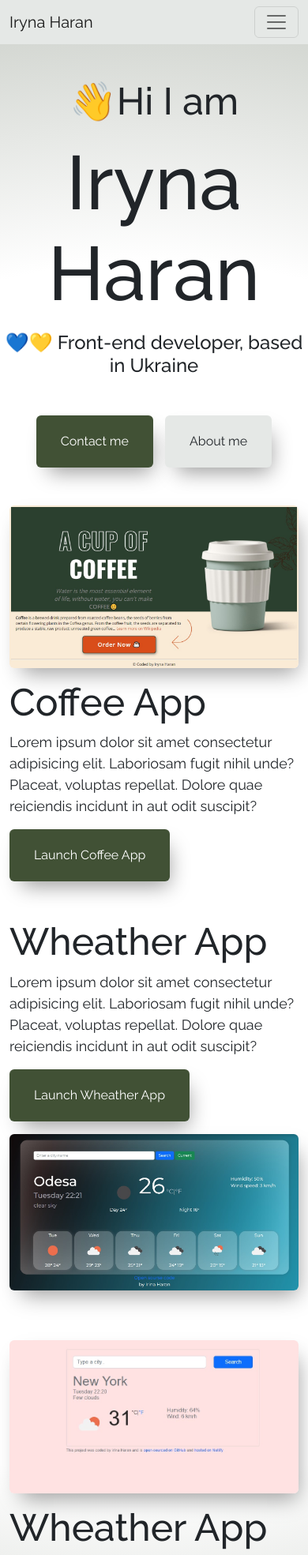
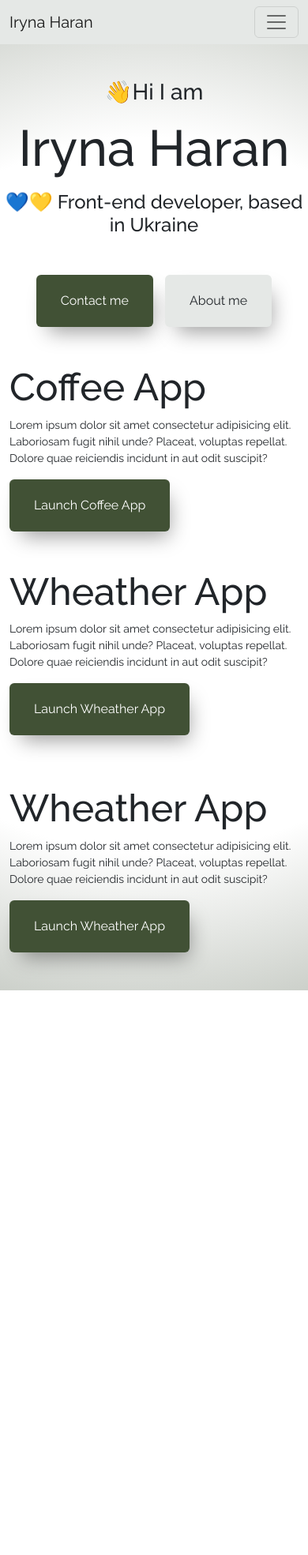
Before and after one commit to Nimuer/my-progects, a plain HTML site: page index.html in a window 390 px wide. Shown: the top 1969 px of the page at 79% size. After the commit the page ends 1254 px from the top, so only its background shows below. Drawn offline with nearby package versions, Linux system fonts and the light colour scheme.

Commit message:
add SEO and responsive design

```diff
--- a/index.html
+++ b/index.html
@@ -4,7 +4,11 @@
     <meta charset="UTF-8" />
     <meta name="viewport" content="width=device-width, initial-scale=1.0" />
     <meta http-equiv="X-UA-Compatible" content="ie=edge" />
-    <title>🔳 Iryna Haran</title>
+    <title>🔳Front-end developer| Iryna Haran</title>
+    <meta
+      name="description"
+      content="Hi, I am Front-end developer, based in Ukraine. Searching for interest progects and people."
+    />
     <!-- CSS only -->
     <link rel="preconnect" href="https://fonts.googleapis.com" />
     <link rel="preconnect" href="https://fonts.gstatic.com" crossorigin />
@@ -83,9 +87,9 @@
         <div class="col-md-6">
           <img
             src="./img/fp-1.jpg"
-            alt="image of progect"
+            alt="image of progect for coffee shop"
             width="650"
-            class="img-fluid rounded img-shadow"
+            class="img-fluid rounded img-shadow hide-img"
           />
         </div>
         <div class="col-md-6">
@@ -123,9 +127,9 @@
         <div class="col-md-6">
           <img
             src="./img/fp-2.jpg"
-            alt="image of progect"
+            alt="image of progect of Weather App Api matte glass"
             width="650"
-            class="img-fluid rounded img-shadow"
+            class="img-fluid rounded img-shadow hide-img"
           />
         </div>
       </div>
@@ -133,9 +137,9 @@
         <div class="col-md-6">
           <img
             src="./img/fp-3.jpg"
-            alt="image of progect"
+            alt="image of progect of Weather App Api"
             width="650"
-            class="img-fluid rounded img-shadow"
+            class="img-fluid rounded img-shadow hide-img"
           />
         </div>
 
--- a/style/style.css
+++ b/style/style.css
@@ -16,6 +16,7 @@ p {
 img {
   margin-bottom: 15px;
 }
+
 .bg-custom {
   background-color: #e5e8e6;
 }
@@ -68,3 +69,20 @@ img {
   text-decoration: underline;
   color: #2a3f2f;
 }
+@media screen and (max-width: 576px) {
+  p {
+    font-size: 14px;
+  }
+  h1.name-header {
+    font-size: 64px;
+  }
+  .hi-header {
+    font-size: 28px;
+  }
+  h3 {
+    font-size: 18px;
+  }
+  .hide-img {
+    display: none;
+  }
+}
```
Also changed, not shown: about-me.html (+8 -4 lines).
